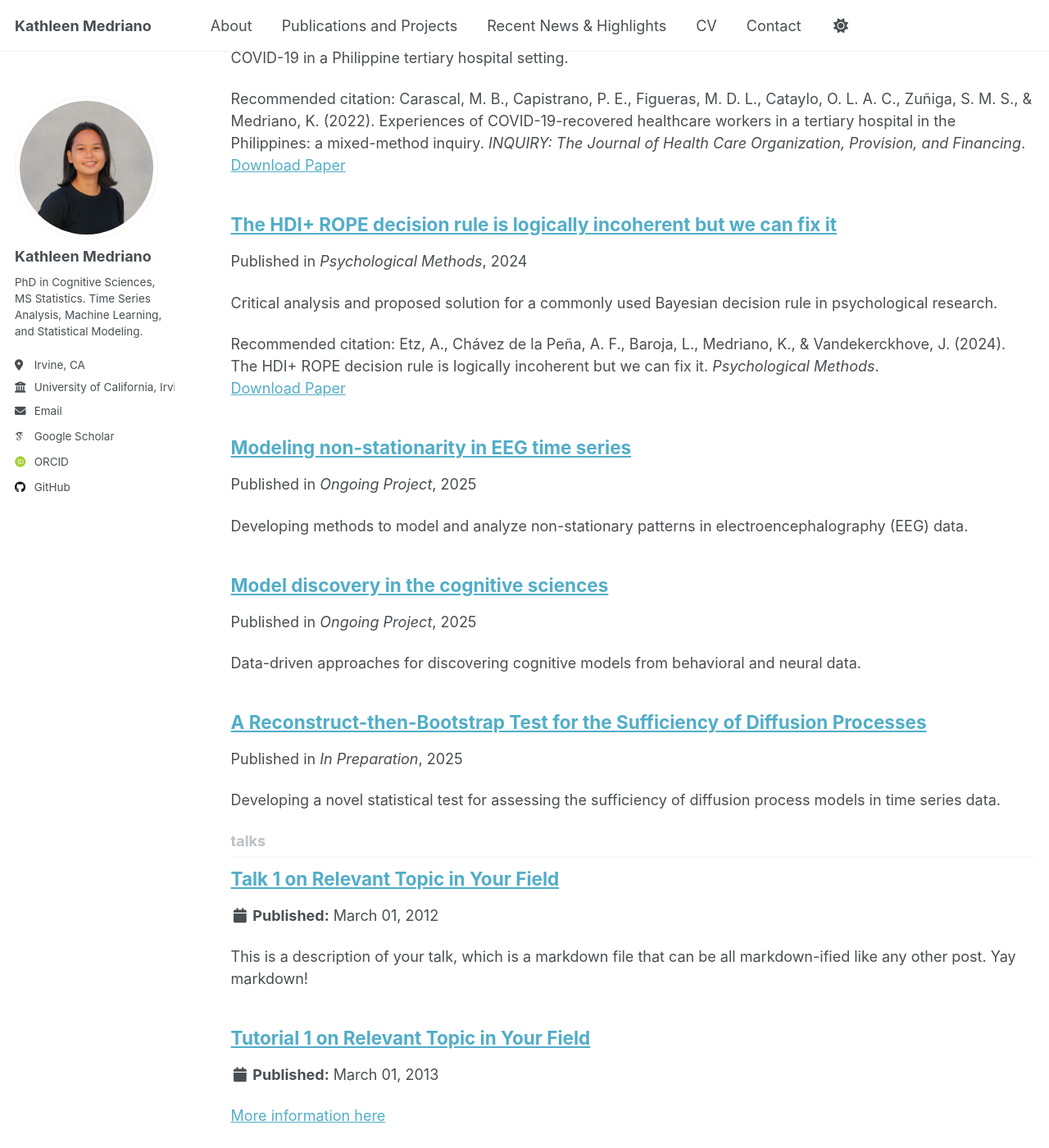
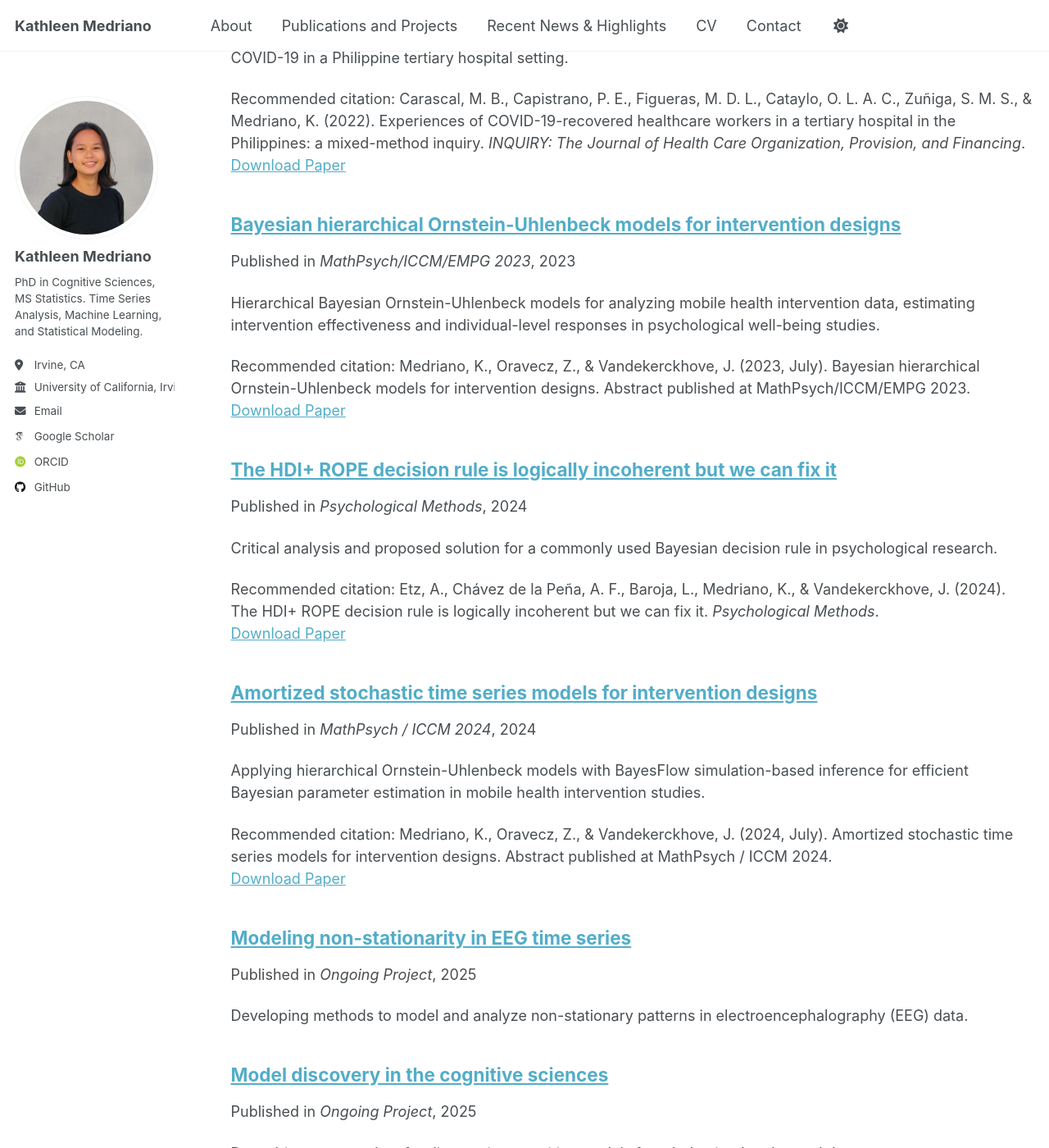
Before and after one commit to Kathleen-Medriano/Kathleen-Medriano.github.io, a Jekyll site: the page built from _pages/collection-archive.html, in a window 1280 px wide and 1400 px high, scrolled down 3834 px. Shown: the whole window at 82% size. Built offline with Jekyll 4.4.1, drawn with Linux system fonts in a browser that asks for light colours; some web fonts are replaced; a script that is not in the unit is left out; some of the changed text lies outside the part shown.

```diff
--- /dev/null
+++ b/_publications/2023-bayesian-ou-intervention.md
@@ -0,0 +1,18 @@
+---
+title: "Bayesian hierarchical Ornstein-Uhlenbeck models for intervention designs"
+collection: publications
+category: past_projects
+permalink: /publication/2023-bayesian-ou-intervention
+excerpt: 'Hierarchical Bayesian Ornstein-Uhlenbeck models for analyzing mobile health intervention data, estimating intervention effectiveness and individual-level responses in psychological well-being studies.'
+date: 2023-07-01
+venue: 'MathPsych/ICCM/EMPG 2023'
+paperurl: 'https://mathpsych.org/presentation/1235'
+authors: 'Kathleen Medriano, Zita Oravecz, Joachim Vandekerckhove'
+citation: 'Medriano, K., Oravecz, Z., & Vandekerckhove, J. (2023, July). Bayesian hierarchical Ornstein-Uhlenbeck models for intervention designs. Abstract published at MathPsych/ICCM/EMPG 2023.'
+---
+
+The Ornstein-Uhlenbeck (OU) model represents time series data as mean-reverting stochastic processes that gravitate towards a particular level, with three main parameters: the attractor (steady-state level), elasticity (speed of reversion), and volatility (intensity of random fluctuations).
+
+Hierarchical Bayesian implementations of the OU model allow for flexible and robust data analysis by incorporating population-level parameters and individual-level heterogeneity, including time-varying parameters, latent class indicators, and relevant prior information.
+
+We apply a Bayesian hierarchical OU model to data from a mobile health intervention design aimed at promoting psychological well-being in college students. The model allows us to estimate the effectiveness of the intervention on psychological well-being over time, the persistence of the effect after the intervention, and to identify individual-level features of the response to the intervention.
--- /dev/null
+++ b/_publications/2024-amortized-stochastic-intervention.md
@@ -0,0 +1,16 @@
+---
+title: "Amortized stochastic time series models for intervention designs"
+collection: publications
+category: past_projects
+permalink: /publication/2024-amortized-stochastic-intervention
+excerpt: 'Applying hierarchical Ornstein-Uhlenbeck models with BayesFlow simulation-based inference for efficient Bayesian parameter estimation in mobile health intervention studies.'
+date: 2024-07-01
+venue: 'MathPsych / ICCM 2024'
+paperurl: 'https://mathpsych.org/presentation/1633'
+authors: 'Kathleen Medriano, Zita Oravecz, Joachim Vandekerckhove'
+citation: 'Medriano, K., Oravecz, Z., & Vandekerckhove, J. (2024, July). Amortized stochastic time series models for intervention designs. Abstract published at MathPsych / ICCM 2024.'
+---
+
+We analyze interrupted time-series data from a mobile health intervention study targeting college students' psychological well-being using a hierarchical Ornstein-Uhlenbeck (OU) process model. The OU model's main parameters capture intraindividual variability, an attractor (homeostasis) point, and an elasticity parameter that governs the speed with which the process returns to its attractor after a perturbation.
+
+We explore BayesFlow, a simulation-based inference method that uses neural networks for efficient Bayesian parameter estimation. Implementing BayesFlow in our multilevel hierarchical model demands careful consideration, and we discuss our strategies and potential future extensions.
--- a/_publications/2025-reconstruct-bootstrap.md
+++ b/_publications/2025-reconstruct-bootstrap.md
@@ -3,10 +3,16 @@ title: "A Reconstruct-then-Bootstrap Test for the Sufficiency of Diffusion Proce
 collection: publications
 category: manuscripts_in_prep
 permalink: /publication/2025-reconstruct-bootstrap
-excerpt: 'Developing a novel statistical test for assessing the sufficiency of diffusion process models in time series data.'
+excerpt: 'A novel statistical test to assess whether a diffusion process model is sufficient for observed time series data, using Kramers-Moyal expansion and bootstrap methods.'
 date: 2025-01-01
 venue: 'In Preparation'
 authors: 'Kathleen Medriano, Joachim Vandekerckhove'
 ---
 
-Novel statistical framework for assessing whether diffusion processes adequately capture temporal dynamics in time series data.
+Diffusion processes are commonly used in the modeling of time series that exhibit stationarity and Markovianity. However, those two properties do not guarantee that a diffusive process is sufficient for the time series. In this paper, we develop a test for the sufficiency of a diffusion process for an observed time series.
+
+To develop the test we capitalize on the Kramers-Moyal (KM) expansion: a Taylor expansion of the integral form of the master equation that describes Markov continuous-time processes. In the idealized case, if the observed data indeed arise from a true diffusion process, then the KM expansion should truncate naturally after the second term, meaning any higher-order (≥ 3) KM coefficients should be zero.
+
+However, in practice, the discrete nature of measurement introduces artificial higher-order KM coefficients, even when the underlying process is truly diffusive. Nonetheless, for genuinely diffusive systems, the sampling distribution of a statistic associated with higher-order coefficients will be different than non-diffusive ones. This is a viable avenue for testing the appropriateness of a diffusion model given an observed time series.
+
+We propose a meaningful statistic that could inform whether or not a diffusion model is sufficient for a given time series. We then build a test that involves reconstructing the diffusion equation to generate surrogate paths, yielding a bootstrap distribution against which the observed statistic could be compared. We evaluate the sensitivity and selectivity of the proposed test in Monte Carlo studies.
```
Also changed, not shown: _pages/publications.html (+26 -0 lines).
